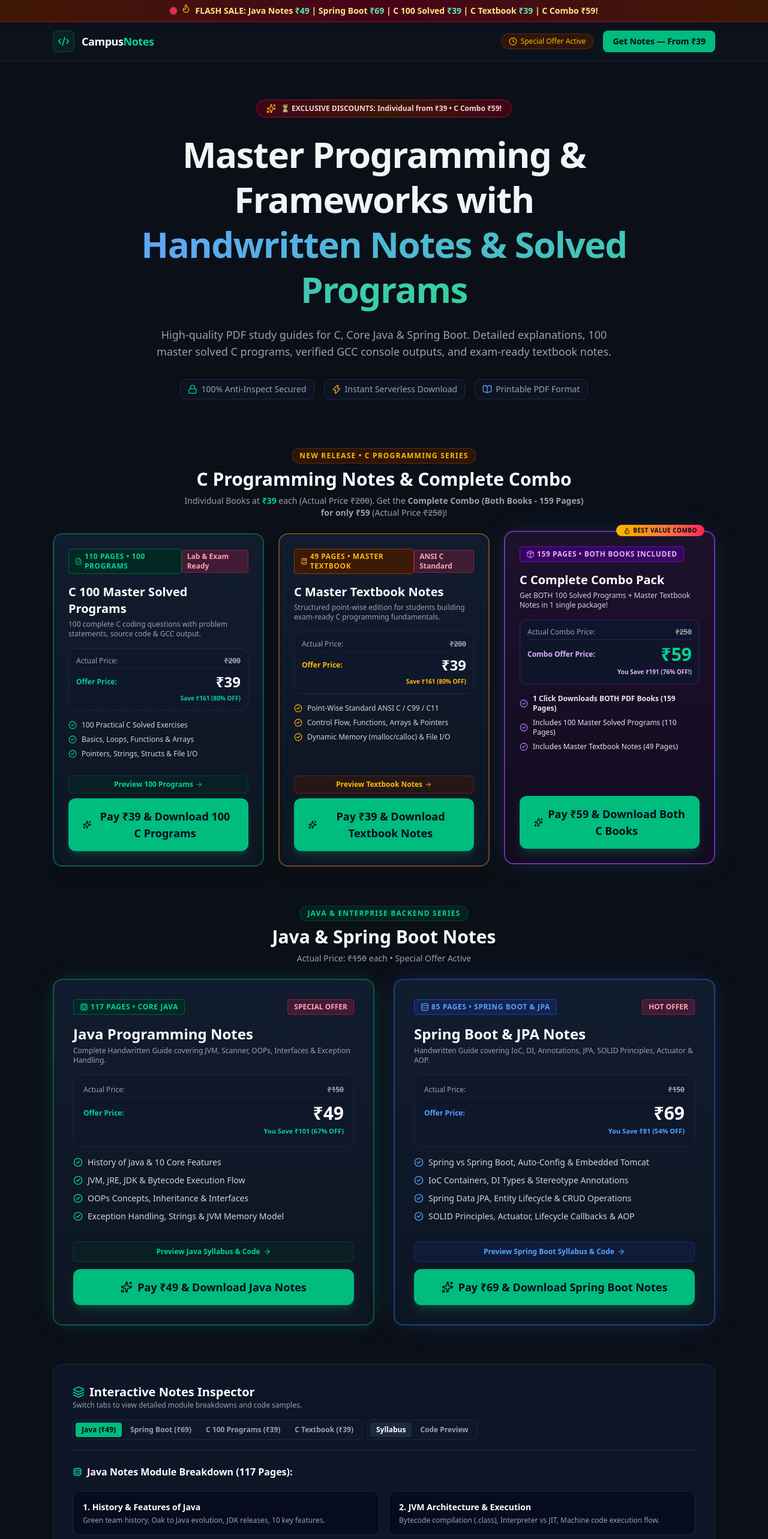
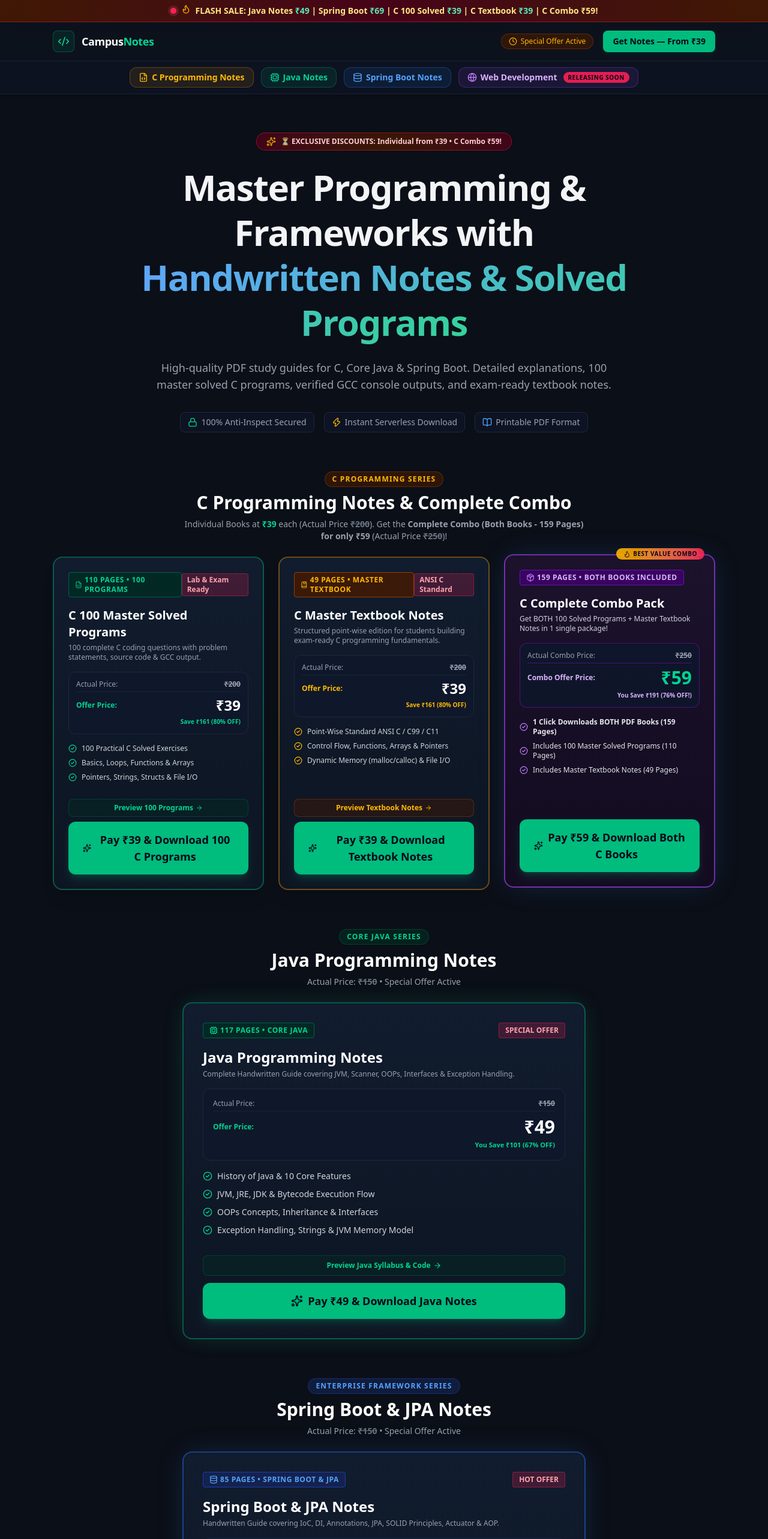
Before and after one commit to VineethPadam/Campus-notes, a Next.js app: page / in a window 1280 px wide. Shown: the top 2566 px of the page at 60% size. Built offline with nearby package versions, Linux system fonts and the light colour scheme.

Commit message:
Add top category navigation bar (C Notes, Java Notes, Spring Boot Notes) and Web Development releasing soon section

```diff
--- a/app/page.tsx
+++ b/app/page.tsx
@@ -19,6 +19,8 @@
   FileCode,
   BookMarked,
   Package,
+  Globe,
+  Hourglass,
 } from 'lucide-react';
 import RazorpayButton from './components/RazorpayButton';
 
@@ -68,6 +70,46 @@
         </div>
       </header>
 
+      {/* Top Category Navigation Filter Bar */}
+      <nav className="bg-[#0d1322]/90 border-b border-slate-800/80 backdrop-blur-md sticky top-16 z-30 py-2.5 px-4 shadow-md">
+        <div className="max-w-6xl mx-auto flex items-center justify-center flex-wrap gap-2 sm:gap-3 text-xs sm:text-sm font-bold">
+          <a
+            href="#c-section"
+            className="px-3.5 py-1.5 rounded-xl bg-amber-500/10 text-amber-400 border border-amber-500/30 hover:bg-amber-500/20 transition-all flex items-center space-x-1.5"
+          >
+            <FileCode className="w-4 h-4 text-amber-400" />
+            <span>C Programming Notes</span>
+          </a>
+
+          <a
+            href="#java-section"
+            className="px-3.5 py-1.5 rounded-xl bg-emerald-500/10 text-emerald-400 border border-emerald-500/30 hover:bg-emerald-500/20 transition-all flex items-center space-x-1.5"
+          >
+            <Cpu className="w-4 h-4 text-emerald-400" />
+            <span>Java Notes</span>
+          </a>
+
+          <a
+            href="#spring-boot-section"
+            className="px-3.5 py-1.5 rounded-xl bg-blue-500/10 text-blue-400 border border-blue-500/30 hover:bg-blue-500/20 transition-all flex items-center space-x-1.5"
+          >
+            <Database className="w-4 h-4 text-blue-400" />
+            <span>Spring Boot Notes</span>
+          </a>
+
+          <a
+            href="#web-dev-section"
+            className="px-3.5 py-1.5 rounded-xl bg-purple-500/10 text-purple-300 border border-purple-500/30 hover:bg-purple-500/20 transition-all flex items-center space-x-1.5 relative group"
+          >
+            <Globe className="w-4 h-4 text-purple-400" />
+            <span>Web Development</span>
+            <span className="bg-rose-500 text-slate-950 text-[10px] font-black px-2 py-0.5 rounded-full uppercase tracking-wider animate-pulse ml-1">
+              Releasing Soon
+            </span>
+          </a>
+        </div>
+      </nav>
+
       {/* Main Container */}
       <main className="max-w-6xl mx-auto px-4 sm:px-6 py-12 space-y-16">
         {/* Hero Section */}
@@ -103,10 +145,10 @@
         </section>
 
         {/* SECTION 1: C PROGRAMMING & COMBO OFFER SECTION */}
-        <section id="c-section" className="space-y-6 pt-4">
+        <section id="c-section" className="space-y-6 scroll-mt-28">
           <div className="text-center space-y-2">
             <span className="text-xs text-amber-400 font-bold uppercase tracking-widest bg-amber-950/60 border border-amber-800/50 px-3 py-1 rounded-full inline-block">
-              New Release • C Programming Series
+              C Programming Series
             </span>
             <h2 className="text-2xl sm:text-3xl font-bold text-white">C Programming Notes & Complete Combo</h2>
             <p className="text-sm text-gray-400 max-w-2xl mx-auto">
@@ -311,19 +353,19 @@
           </div>
         </section>
 
-        {/* SECTION 2: JAVA & SPRING BOOT SECTION */}
-        <section className="space-y-6">
+        {/* SECTION 2: JAVA NOTES SECTION */}
+        <section id="java-section" className="space-y-6 scroll-mt-28">
           <div className="text-center space-y-2">
             <span className="text-xs text-emerald-400 font-bold uppercase tracking-widest bg-emerald-950/60 border border-emerald-800/50 px-3 py-1 rounded-full inline-block">
-              Java & Enterprise Backend Series
+              Core Java Series
             </span>
-            <h2 className="text-2xl sm:text-3xl font-bold text-white">Java & Spring Boot Notes</h2>
+            <h2 className="text-2xl sm:text-3xl font-bold text-white">Java Programming Notes</h2>
             <p className="text-sm text-gray-400">
-              Actual Price: <span className="line-through text-gray-500 font-bold">₹150</span> each • Special Offer Active
+              Actual Price: <span className="line-through text-gray-500 font-bold">₹150</span> • Special Offer Active
             </p>
           </div>
 
-          <div className="grid grid-cols-1 md:grid-cols-2 gap-8">
+          <div className="max-w-2xl mx-auto">
             {/* Java Notes Card */}
             <div className="bg-gradient-to-b from-[#111c2e] to-[#0d1522] border-2 border-emerald-500/40 rounded-2xl p-6 sm:p-8 space-y-6 shadow-2xl glow-emerald relative flex flex-col justify-between">
               <div className="space-y-4">
@@ -395,7 +437,22 @@
                 />
               </div>
             </div>
+          </div>
+        </section>
 
+        {/* SECTION 3: SPRING BOOT NOTES SECTION */}
+        <section id="spring-boot-section" className="space-y-6 scroll-mt-28">
+          <div className="text-center space-y-2">
+            <span className="text-xs text-blue-400 font-bold uppercase tracking-widest bg-blue-950/60 border border-blue-800/50 px-3 py-1 rounded-full inline-block">
+              Enterprise Framework Series
+            </span>
+            <h2 className="text-2xl sm:text-3xl font-bold text-white">Spring Boot & JPA Notes</h2>
+            <p className="text-sm text-gray-400">
+              Actual Price: <span className="line-through text-gray-500 font-bold">₹150</span> • Special Offer Active
+            </p>
+          </div>
+
+          <div className="max-w-2xl mx-auto">
             {/* Spring Boot Notes Card */}
             <div className="bg-gradient-to-b from-[#111c2e] to-[#0d1522] border-2 border-blue-500/40 rounded-2xl p-6 sm:p-8 space-y-6 shadow-2xl glow-blue relative flex flex-col justify-between">
               <div className="space-y-4">
@@ -470,8 +527,51 @@
           </div>
         </section>
 
+        {/* SECTION 4: WEB DEVELOPMENT (RELEASING SOON) SECTION */}
+        <section id="web-dev-section" className="space-y-6 scroll-mt-28">
+          <div className="text-center space-y-2">
+            <span className="text-xs text-purple-400 font-bold uppercase tracking-widest bg-purple-950/60 border border-purple-800/50 px-3 py-1 rounded-full inline-block">
+              Upcoming Course Notes
+            </span>
+            <h2 className="text-2xl sm:text-3xl font-bold text-white">Web Development Notes</h2>
+            <p className="text-sm text-gray-400">HTML5, CSS3, JavaScript ES6+, React.js, Node.js & Full-Stack Architecture</p>
+          </div>
+
+          <div className="max-w-3xl mx-auto bg-gradient-to-r from-purple-950/40 via-slate-900/90 to-purple-950/40 border-2 border-purple-500/40 rounded-2xl p-8 sm:p-10 text-center space-y-6 shadow-2xl relative overflow-hidden">
+            <div className="absolute top-4 right-4 bg-rose-500/20 text-rose-300 border border-rose-500/40 text-xs font-black px-3 py-1 rounded-full uppercase tracking-wider animate-pulse flex items-center space-x-1">
+              <Hourglass className="w-3.5 h-3.5 animate-spin" />
+              <span>RELEASING SOON</span>
+            </div>
+
+            <div className="w-16 h-16 rounded-2xl bg-purple-500/10 border border-purple-500/30 flex items-center justify-center text-purple-400 mx-auto shadow-inner">
+              <Globe className="w-8 h-8" />
+            </div>
+
+            <div className="space-y-3">
+              <h3 className="text-2xl font-bold text-white">Full-Stack Web Development Master Class Notes</h3>
+              <p className="text-sm text-gray-300 max-w-xl mx-auto leading-relaxed">
+                Comprehensive handwritten notes covering HTML5 Semantic Layouts, CSS3 Flexbox/Grid, JavaScript Async/Await, DOM Manipulation, React.js Hooks, and Express/Node.js REST APIs are currently in preparation!
+              </p>
+            </div>
+
+            <div className="flex flex-wrap items-center justify-center gap-3 text-xs text-purple-300 font-semibold pt-2">
+              <span className="bg-slate-950/80 border border-purple-800/50 px-3 py-1.5 rounded-lg">HTML5 & CSS3</span>
+              <span className="bg-slate-950/80 border border-purple-800/50 px-3 py-1.5 rounded-lg">Modern JavaScript ES6+</span>
+              <span className="bg-slate-950/80 border border-purple-800/50 px-3 py-1.5 rounded-lg">React.js & Next.js</span>
+              <span className="bg-slate-950/80 border border-purple-800/50 px-3 py-1.5 rounded-lg">Node.js & MongoDB</span>
+            </div>
+
+            <div className="pt-2">
+              <div className="inline-flex items-center space-x-2 text-xs font-extrabold text-amber-300 bg-amber-950/60 border border-amber-800/50 px-4 py-2 rounded-xl">
+                <Sparkles className="w-4 h-4 text-amber-400" />
+                <span>Status: In Final Editing & Verification Phase • Stay Tuned!</span>
+              </div>
+            </div>
+          </div>
+        </section>
+
         {/* Interactive Syllabus & Code Preview Box */}
-        <section id="preview-section" className="bg-[#0f172a]/90 border border-slate-800 rounded-2xl p-6 sm:p-8 space-y-6 shadow-xl">
+        <section id="preview-section" className="bg-[#0f172a]/90 border border-slate-800 rounded-2xl p-6 sm:p-8 space-y-6 shadow-xl scroll-mt-28">
           <div className="flex flex-wrap items-center justify-between border-b border-slate-800 pb-4 gap-4">
             <div>
               <h3 className="text-xl font-bold text-white flex items-center space-x-2">
```
